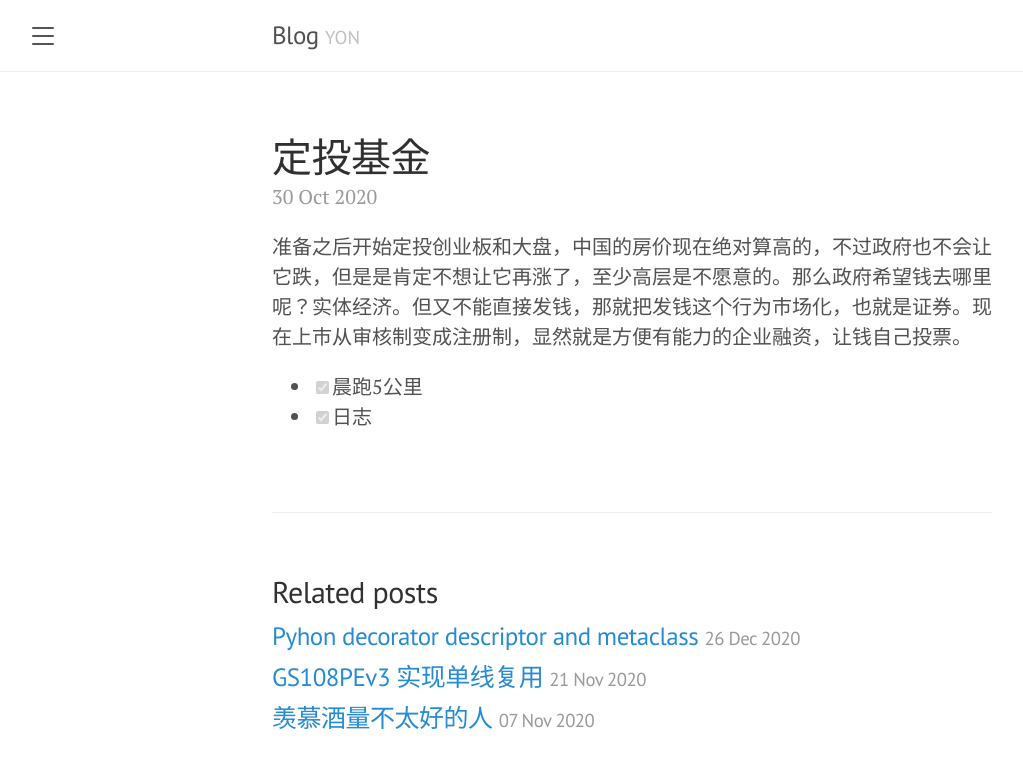
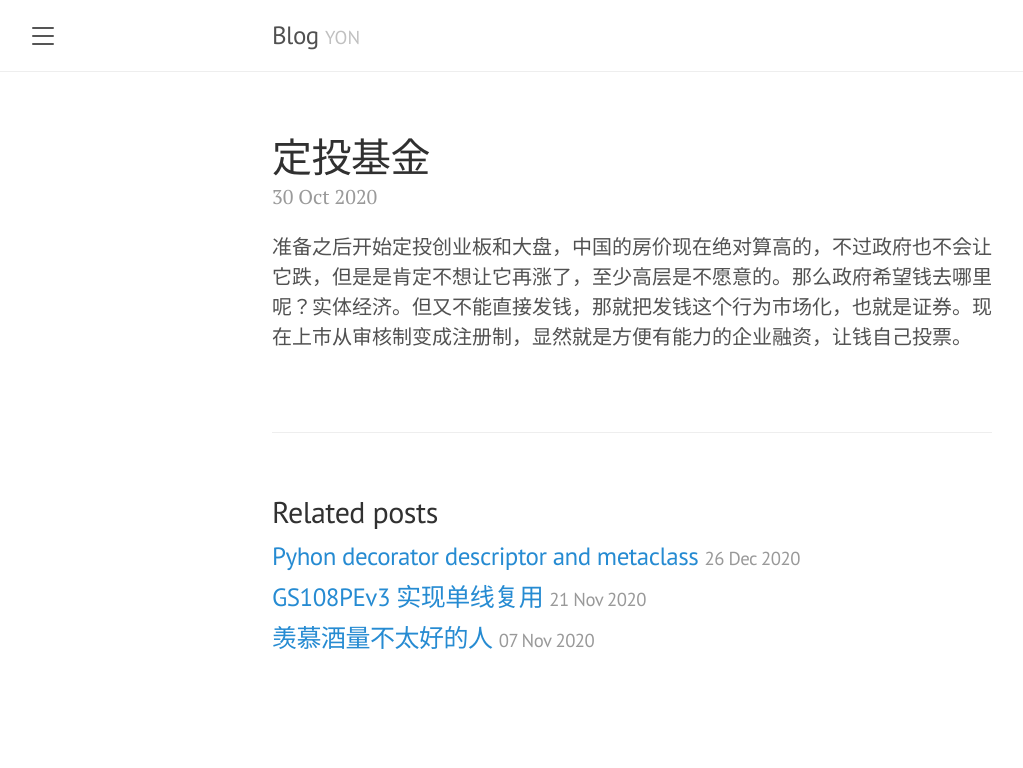
Before and after one commit to yoncise/yoncise.github.io, a Jekyll site: the page built from _posts/2020/2020-10-30-15247027.md, in a window 1280 px wide. Shown: the top 768 px of the page, without its empty margins (8-1031 px from the left). Built offline with Jekyll 4.4.1, drawn with Linux system fonts in a browser that asks for light colours.

Commit message:
sync from yuque

```diff
--- a/_posts/2020/2020-10-30-15247027.md
+++ b/_posts/2020/2020-10-30-15247027.md
@@ -2,7 +2,4 @@
 layout: post
 title: 定投基金
 ---
-准备之后开始定投创业板和大盘，中国的房价现在绝对算高的，不过政府也不会让它跌，但是是肯定不想让它再涨了，至少高层是不愿意的。那么政府希望钱去哪里呢？实体经济。但又不能直接发钱，那就把发钱这个行为市场化，也就是证券。现在上市从审核制变成注册制，显然就是方便有能力的企业融资，让钱自己投票。<br />
-
-- [x] 晨跑5公里
-- [x] 日志
+准备之后开始定投创业板和大盘，中国的房价现在绝对算高的，不过政府也不会让它跌，但是是肯定不想让它再涨了，至少高层是不愿意的。那么政府希望钱去哪里呢？实体经济。但又不能直接发钱，那就把发钱这个行为市场化，也就是证券。现在上市从审核制变成注册制，显然就是方便有能力的企业融资，让钱自己投票。
```
